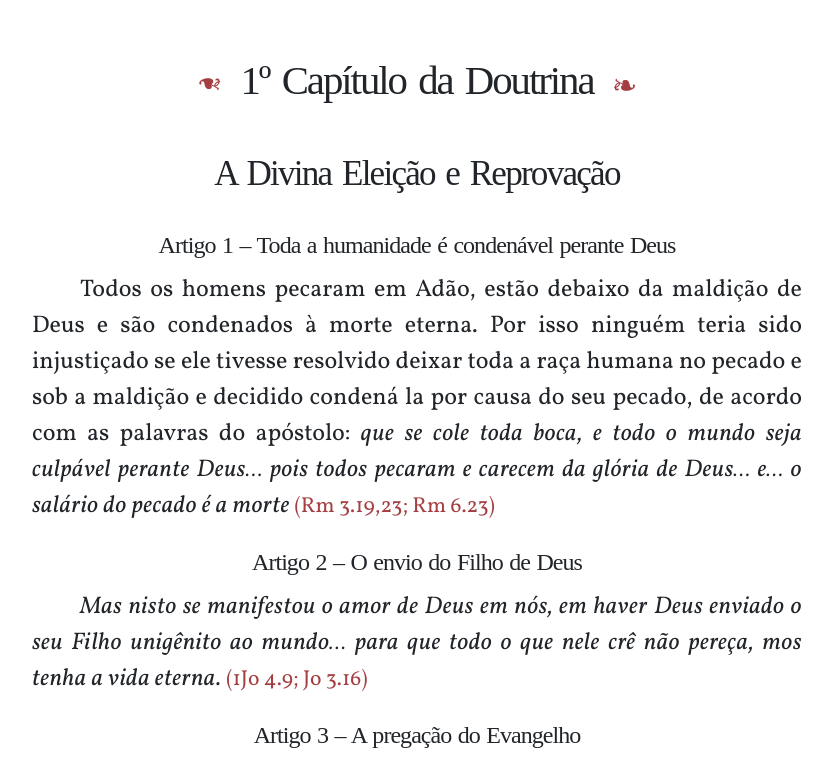
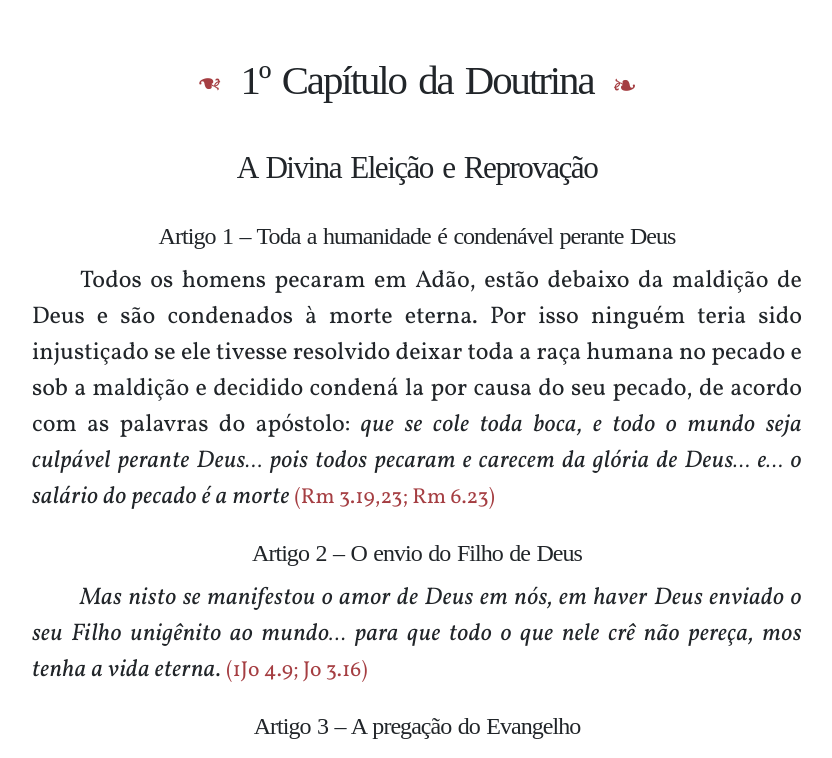
Before and after one commit to brneor/iro.org.br, a Gatsby site: page /dort in a window 1280 px wide. Shown: the part 700-1458 px from the top of the page, without its empty margins (223-1055 px from the left). Built offline with nearby package versions, Linux system fonts and the light colour scheme; Gatsby itself is replaced by a stand-in of ours; a web font is replaced by a local one.

Commit message:
Update global.css

```diff
--- a/src/styles/global.css
+++ b/src/styles/global.css
@@ -4,7 +4,7 @@
 /*---------------------------------------------------------------------------*/
 /* Custom declarations */
 *, body, body p {
-  font-size: 24px;
+  font-size: 18px;
 }
 
 nav {
@@ -180,7 +180,6 @@ hr:before {
 }
 body #confissao {
   text-align: justify;
-  font-size: 27px;
 }
 #confissao ol {
   counter-reset: REFERENCIAS;
@@ -228,7 +227,7 @@ body #confissao {
   transform: rotate(180deg);
 }
 #confissao h3 {
-  font-size: 1.3em;
+  font-size: 1.3rem;
   line-height: 1.2em;
   text-align: center;
   padding-top: 1em;
@@ -251,7 +250,7 @@ body #confissao {
 
 /* --- belga --- */
 #confissao.belga h2 {
-  font-size: 1.3em;
+  font-size: 1.3rem;
   line-height: 1.2em;
   text-align: center;
   padding-top: 1em;
@@ -305,3 +304,14 @@ body #confissao {
   font-family: 'Vollkorn SC', serif;
   font-weight: bold;
 }
+
+@media only screen and (min-width: 640px) {
+  *, body, body p {
+    font-size: 21px;
+  }
+}
+@media only screen and (min-width: 960px) {
+  *, body, body p {
+    font-size: 24px;
+  }
+}
```
